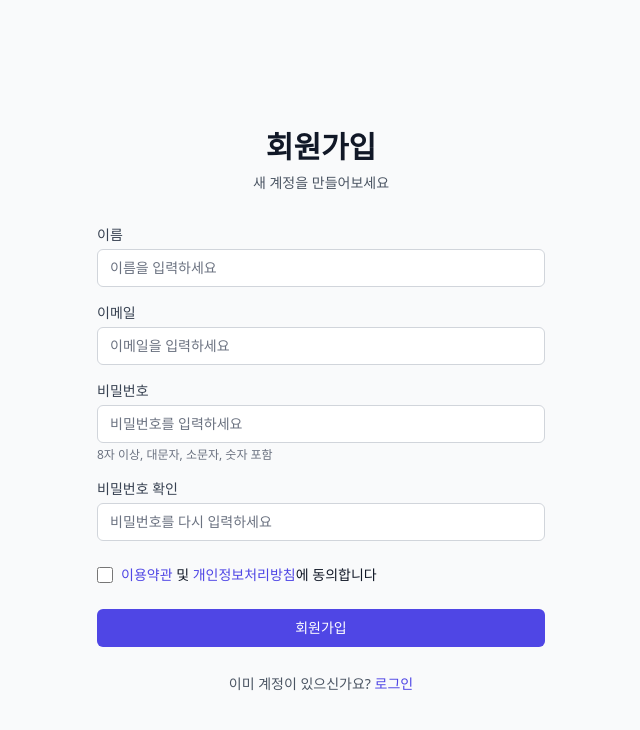
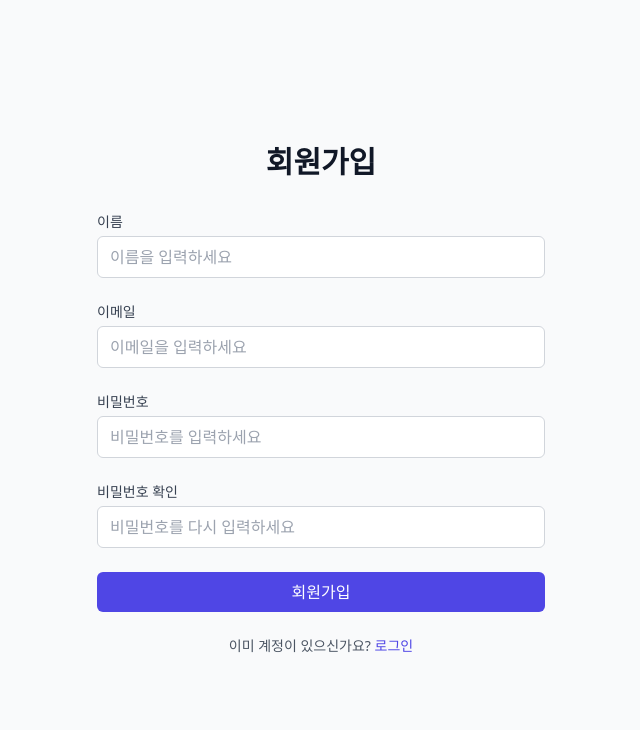
Before and after one commit to Gagam98/CustomDiary, a React (Vite) app: page /register in a window 1280 px wide. Shown: the top 730 px of the page, without its empty margins (319-959 px from the left). Built offline with nearby package versions, Linux system fonts and the light colour scheme.

Commit message:
보호 라우트 및 유틸 추가

```diff
--- a/src/App.tsx
+++ b/src/App.tsx
@@ -3,15 +3,33 @@ import Home from "./pages/Home";
 import Canvas from "./pages/Canvas/Index";
 import LoginPage from "./pages/Login/LoginPage";
 import RegisterPage from "./pages/Login/RegisterPage";
+import ProtectedRoute from "./components/ProtectedRoute";
 
 export default function App() {
   return (
     <Router>
       <Routes>
-        <Route path="/*" element={<Home />} />
-        <Route path="/canvas" element={<Canvas />} />
+        {/* 공개 라우트 */}
         <Route path="/login" element={<LoginPage />} />
         <Route path="/register" element={<RegisterPage />} />
+
+        {/* 보호된 라우트 */}
+        <Route
+          path="/*"
+          element={
+            <ProtectedRoute>
+              <Home />
+            </ProtectedRoute>
+          }
+        />
+        <Route
+          path="/canvas"
+          element={
+            <ProtectedRoute>
+              <Canvas />
+            </ProtectedRoute>
+          }
+        />
       </Routes>
     </Router>
   );
--- /dev/null
+++ b/src/components/ProtectedRoute.tsx
@@ -0,0 +1,23 @@
+import React from "react";
+import { Navigate, useLocation } from "react-router-dom";
+
+interface ProtectedRouteProps {
+  children: React.ReactNode;
+}
+
+const ProtectedRoute: React.FC<ProtectedRouteProps> = ({ children }) => {
+  const location = useLocation();
+
+  // localStorage에서 사용자 정보 확인
+  const user = localStorage.getItem("user");
+
+  // 사용자가 로그인하지 않은 경우 로그인 페이지로 리디렉션
+  if (!user) {
+    // 현재 경로를 state로 전달하여 로그인 후 원래 페이지로 돌아갈 수 있게 함
+    return <Navigate to="/login" state={{ from: location }} replace />;
+  }
+
+  return <>{children}</>;
+};
+
+export default ProtectedRoute;
--- a/src/pages/Login/LoginPage.tsx
+++ b/src/pages/Login/LoginPage.tsx
@@ -1,5 +1,5 @@
 import React, { useState } from "react";
-import { Link } from "react-router-dom";
+import { Link, useNavigate, useLocation } from "react-router-dom";
 
 interface LoginFormData {
   email: string;
@@ -13,25 +13,22 @@ const LoginPage: React.FC = () => {
   });
   const [errors, setErrors] = useState<Partial<LoginFormData>>({});
   const [isLoading, setIsLoading] = useState(false);
+  const navigate = useNavigate();
+  const location = useLocation();
+
+  // 로그인 후 이동할 경로 (기본값: 홈)
+  const from = location.state?.from?.pathname || "/";
 
   const handleInputChange = (e: React.ChangeEvent<HTMLInputElement>) => {
     const { name, value } = e.target;
-    setFormData((prev) => ({
-      ...prev,
-      [name]: value,
-    }));
-    // 입력 시 해당 필드의 에러 제거
+    setFormData((prev) => ({ ...prev, [name]: value }));
     if (errors[name as keyof LoginFormData]) {
-      setErrors((prev) => ({
-        ...prev,
-        [name]: "",
-      }));
+      setErrors((prev) => ({ ...prev, [name]: "" }));
     }
   };
 
   const validateForm = (): boolean => {
     const newErrors: Partial<LoginFormData> = {};
-
     if (!formData.email) {
       newErrors.email = "이메일을 입력해주세요.";
     } else if (!/\S+@\S+\.\S+/.test(formData.email)) {
@@ -50,41 +47,43 @@ const LoginPage: React.FC = () => {
 
   const handleSubmit = async (e: React.FormEvent) => {
     e.preventDefault();
-
     if (!validateForm()) return;
 
     setIsLoading(true);
 
     try {
-      // 실제 로그인 API 호출 로직을 여기에 구현
-      console.log("로그인 시도:", formData);
+      const response = await fetch("http://localhost:8080/api/auth/login", {
+        method: "POST",
+        headers: { "Content-Type": "application/json" },
+        body: JSON.stringify({
+          email: formData.email,
+          password: formData.password,
+        }),
+      });
 
-      // 임시 지연 (실제 API 호출 시뮬레이션)
-      await new Promise((resolve) => setTimeout(resolve, 1000));
+      const message = await response.text();
+      alert(message);
 
-      alert("로그인 성공!");
+      if (message.includes("성공")) {
+        localStorage.setItem("user", JSON.stringify({ email: formData.email }));
+        // 원래 접근하려던 페이지로 이동
+        navigate(from, { replace: true });
+      }
     } catch (error) {
       console.error("로그인 실패:", error);
-      alert("로그인에 실패했습니다. 다시 시도해주세요.");
+      alert("로그인 중 오류가 발생했습니다.");
     } finally {
       setIsLoading(false);
     }
   };
 
   return (
-    <div className="min-h-screen flex items-center justify-center bg-gray-50 py-12 px-4 sm:px-6 lg:px-8">
+    <div className="min-h-screen flex items-center justify-center bg-gray-50 py-12 px-4">
       <div className="max-w-md w-full space-y-8">
-        <div>
-          <h2 className="mt-6 text-center text-3xl font-extrabold text-gray-900">
+        <h2 className="text-center text-3xl font-extrabold text-gray-900">
           로그인
         </h2>
-          <p className="mt-2 text-center text-sm text-gray-600">
-            계정에 로그인하세요
-          </p>
-        </div>
-
-        <form className="mt-8 space-y-6" onSubmit={handleSubmit}>
-          <div className="space-y-4">
+        <form className="space-y-6" onSubmit={handleSubmit}>
           <div>
             <label
               htmlFor="email"
@@ -96,16 +95,15 @@ const LoginPage: React.FC = () => {
               id="email"
               name="email"
               type="email"
-                autoComplete="email"
-                className={`mt-1 appearance-none relative block w-full px-3 py-2 border ${
-                  errors.email ? "border-red-300" : "border-gray-300"
-                } placeholder-gray-500 text-gray-900 rounded-md focus:outline-none focus:ring-indigo-500 focus:border-indigo-500 focus:z-10 sm:text-sm`}
-                placeholder="이메일을 입력하세요"
               value={formData.email}
               onChange={handleInputChange}
+              className={`mt-1 w-full px-3 py-2 border ${
+                errors.email ? "border-red-300" : "border-gray-300"
+              } rounded-md`}
+              placeholder="이메일을 입력하세요"
             />
             {errors.email && (
-                <p className="mt-1 text-sm text-red-600">{errors.email}</p>
+              <p className="text-sm text-red-600">{errors.email}</p>
             )}
           </div>
 
@@ -120,70 +118,36 @@ const LoginPage: React.FC = () => {
               id="password"
               name="password"
               type="password"
-                autoComplete="current-password"
-                className={`mt-1 appearance-none relative block w-full px-3 py-2 border ${
-                  errors.password ? "border-red-300" : "border-gray-300"
-                } placeholder-gray-500 text-gray-900 rounded-md focus:outline-none focus:ring-indigo-500 focus:border-indigo-500 focus:z-10 sm:text-sm`}
-                placeholder="비밀번호를 입력하세요"
               value={formData.password}
               onChange={handleInputChange}
+              className={`mt-1 w-full px-3 py-2 border ${
+                errors.password ? "border-red-300" : "border-gray-300"
+              } rounded-md`}
+              placeholder="비밀번호를 입력하세요"
             />
             {errors.password && (
-                <p className="mt-1 text-sm text-red-600">{errors.password}</p>
+              <p className="text-sm text-red-600">{errors.password}</p>
             )}
           </div>
-          </div>
 
-          <div className="flex items-center justify-between">
-            <div className="flex items-center">
-              <input
-                id="remember-me"
-                name="remember-me"
-                type="checkbox"
-                className="h-4 w-4 text-indigo-600 focus:ring-indigo-500 border-gray-300 rounded"
-              />
-              <label
-                htmlFor="remember-me"
-                className="ml-2 block text-sm text-gray-900"
-              >
-                로그인 상태 유지
-              </label>
-            </div>
-
-            <div className="text-sm">
-              <a
-                href="#"
-                className="font-medium text-indigo-600 hover:text-indigo-500"
-              >
-                비밀번호를 잊으셨나요?
-              </a>
-            </div>
-          </div>
-
-          <div>
           <button
             type="submit"
             disabled={isLoading}
-              className={`group relative w-full flex justify-center py-2 px-4 border border-transparent text-sm font-medium rounded-md text-white ${
-                isLoading
-                  ? "bg-gray-400 cursor-not-allowed"
-                  : "bg-indigo-600 hover:bg-indigo-700 focus:outline-none focus:ring-2 focus:ring-offset-2 focus:ring-indigo-500"
+            className={`w-full py-2 px-4 rounded-md text-white ${
+              isLoading ? "bg-gray-400" : "bg-indigo-600 hover:bg-indigo-700"
             }`}
           >
             {isLoading ? "로그인 중..." : "로그인"}
           </button>
-          </div>
 
-          <div className="text-center">
-            <span className="text-sm text-gray-600">
+          <div className="text-center text-sm text-gray-600">
             계정이 없으신가요?{" "}
             <Link
               to="/register"
-                className="font-medium text-indigo-600 hover:text-indigo-500"
+              className="text-indigo-600 hover:text-indigo-500"
             >
               회원가입
             </Link>
-            </span>
           </div>
         </form>
       </div>
--- a/src/pages/Login/RegisterPage.tsx
+++ b/src/pages/Login/RegisterPage.tsx
@@ -1,5 +1,5 @@
 import React, { useState } from "react";
-import { Link } from "react-router-dom";
+import { Link, useNavigate } from "react-router-dom";
 
 interface RegisterFormData {
   name: string;
@@ -17,19 +17,13 @@ const RegisterPage: React.FC = () => {
   });
   const [errors, setErrors] = useState<Partial<RegisterFormData>>({});
   const [isLoading, setIsLoading] = useState(false);
+  const navigate = useNavigate();
 
   const handleInputChange = (e: React.ChangeEvent<HTMLInputElement>) => {
     const { name, value } = e.target;
-    setFormData((prev) => ({
-      ...prev,
-      [name]: value,
-    }));
-    // 입력 시 해당 필드의 에러 제거
+    setFormData((prev) => ({ ...prev, [name]: value }));
     if (errors[name as keyof RegisterFormData]) {
-      setErrors((prev) => ({
-        ...prev,
-        [name]: "",
-      }));
+      setErrors((prev) => ({ ...prev, [name]: "" }));
     }
   };
 
@@ -68,53 +62,42 @@ const RegisterPage: React.FC = () => {
 
   const handleSubmit = async (e: React.FormEvent) => {
     e.preventDefault();
-
     if (!validateForm()) return;
 
     setIsLoading(true);
 
     try {
-      // 실제 회원가입 API 호출 로직을 여기에 구현
-      console.log("회원가입 시도:", {
+      const response = await fetch("http://localhost:8080/api/auth/register", {
+        method: "POST",
+        headers: { "Content-Type": "application/json" },
+        body: JSON.stringify({
           name: formData.name,
           email: formData.email,
           password: formData.password,
+        }),
       });
 
-      // 임시 지연 (실제 API 호출 시뮬레이션)
-      await new Promise((resolve) => setTimeout(resolve, 1000));
+      const message = await response.text();
+      alert(message);
 
-      alert("회원가입이 완료되었습니다!");
-
-      // 회원가입 성공 후 폼 초기화
-      setFormData({
-        name: "",
-        email: "",
-        password: "",
-        confirmPassword: "",
-      });
+      if (message.includes("성공")) {
+        navigate("/login");
+      }
     } catch (error) {
       console.error("회원가입 실패:", error);
-      alert("회원가입에 실패했습니다. 다시 시도해주세요.");
+      alert("회원가입 중 오류가 발생했습니다.");
     } finally {
       setIsLoading(false);
     }
   };
 
   return (
-    <div className="min-h-screen flex items-center justify-center bg-gray-50 py-12 px-4 sm:px-6 lg:px-8">
+    <div className="min-h-screen flex items-center justify-center bg-gray-50 py-12 px-4">
       <div className="max-w-md w-full space-y-8">
-        <div>
-          <h2 className="mt-6 text-center text-3xl font-extrabold text-gray-900">
+        <h2 className="text-center text-3xl font-extrabold text-gray-900">
           회원가입
         </h2>
-          <p className="mt-2 text-center text-sm text-gray-600">
-            새 계정을 만들어보세요
-          </p>
-        </div>
-
-        <form className="mt-8 space-y-6" onSubmit={handleSubmit}>
-          <div className="space-y-4">
+        <form className="space-y-6" onSubmit={handleSubmit}>
           <div>
             <label
               htmlFor="name"
@@ -126,16 +109,15 @@ const RegisterPage: React.FC = () => {
               id="name"
               name="name"
               type="text"
-                autoComplete="name"
-                className={`mt-1 appearance-none relative block w-full px-3 py-2 border ${
-                  errors.name ? "border-red-300" : "border-gray-300"
-                } placeholder-gray-500 text-gray-900 rounded-md focus:outline-none focus:ring-indigo-500 focus:border-indigo-500 focus:z-10 sm:text-sm`}
-                placeholder="이름을 입력하세요"
               value={formData.name}
               onChange={handleInputChange}
+              className={`mt-1 w-full px-3 py-2 border ${
+                errors.name ? "border-red-300" : "border-gray-300"
+              } rounded-md`}
+              placeholder="이름을 입력하세요"
             />
             {errors.name && (
-                <p className="mt-1 text-sm text-red-600">{errors.name}</p>
+              <p className="text-sm text-red-600">{errors.name}</p>
             )}
           </div>
 
@@ -150,16 +132,15 @@ const RegisterPage: React.FC = () => {
               id="email"
               name="email"
               type="email"
-                autoComplete="email"
-                className={`mt-1 appearance-none relative block w-full px-3 py-2 border ${
-                  errors.email ? "border-red-300" : "border-gray-300"
-                } placeholder-gray-500 text-gray-900 rounded-md focus:outline-none focus:ring-indigo-500 focus:border-indigo-500 focus:z-10 sm:text-sm`}
-                placeholder="이메일을 입력하세요"
               value={formData.email}
               onChange={handleInputChange}
+              className={`mt-1 w-full px-3 py-2 border ${
+                errors.email ? "border-red-300" : "border-gray-300"
+              } rounded-md`}
+              placeholder="이메일을 입력하세요"
             />
             {errors.email && (
-                <p className="mt-1 text-sm text-red-600">{errors.email}</p>
+              <p className="text-sm text-red-600">{errors.email}</p>
             )}
           </div>
 
@@ -174,20 +155,16 @@ const RegisterPage: React.FC = () => {
               id="password"
               name="password"
               type="password"
-                autoComplete="new-password"
-                className={`mt-1 appearance-none relative block w-full px-3 py-2 border ${
-                  errors.password ? "border-red-300" : "border-gray-300"
-                } placeholder-gray-500 text-gray-900 rounded-md focus:outline-none focus:ring-indigo-500 focus:border-indigo-500 focus:z-10 sm:text-sm`}
-                placeholder="비밀번호를 입력하세요"
               value={formData.password}
               onChange={handleInputChange}
+              className={`mt-1 w-full px-3 py-2 border ${
+                errors.password ? "border-red-300" : "border-gray-300"
+              } rounded-md`}
+              placeholder="비밀번호를 입력하세요"
             />
             {errors.password && (
-                <p className="mt-1 text-sm text-red-600">{errors.password}</p>
+              <p className="text-sm text-red-600">{errors.password}</p>
             )}
-              <p className="mt-1 text-xs text-gray-500">
-                8자 이상, 대문자, 소문자, 숫자 포함
-              </p>
           </div>
 
           <div>
@@ -201,69 +178,33 @@ const RegisterPage: React.FC = () => {
               id="confirmPassword"
               name="confirmPassword"
               type="password"
-                autoComplete="new-password"
-                className={`mt-1 appearance-none relative block w-full px-3 py-2 border ${
-                  errors.confirmPassword ? "border-red-300" : "border-gray-300"
-                } placeholder-gray-500 text-gray-900 rounded-md focus:outline-none focus:ring-indigo-500 focus:border-indigo-500 focus:z-10 sm:text-sm`}
-                placeholder="비밀번호를 다시 입력하세요"
               value={formData.confirmPassword}
               onChange={handleInputChange}
+              className={`mt-1 w-full px-3 py-2 border ${
+                errors.confirmPassword ? "border-red-300" : "border-gray-300"
+              } rounded-md`}
+              placeholder="비밀번호를 다시 입력하세요"
             />
             {errors.confirmPassword && (
-                <p className="mt-1 text-sm text-red-600">
-                  {errors.confirmPassword}
-                </p>
+              <p className="text-sm text-red-600">{errors.confirmPassword}</p>
             )}
           </div>
-          </div>
 
-          <div className="flex items-center">
-            <input
-              id="agree-terms"
-              name="agree-terms"
-              type="checkbox"
-              className="h-4 w-4 text-indigo-600 focus:ring-indigo-500 border-gray-300 rounded"
-              required
-            />
-            <label
-              htmlFor="agree-terms"
-              className="ml-2 block text-sm text-gray-900"
-            >
-              <a href="#" className="text-indigo-600 hover:text-indigo-500">
-                이용약관
-              </a>{" "}
-              및{" "}
-              <a href="#" className="text-indigo-600 hover:text-indigo-500">
-                개인정보처리방침
-              </a>
-              에 동의합니다
-            </label>
-          </div>
-
-          <div>
           <button
             type="submit"
             disabled={isLoading}
-              className={`group relative w-full flex justify-center py-2 px-4 border border-transparent text-sm font-medium rounded-md text-white ${
-                isLoading
-                  ? "bg-gray-400 cursor-not-allowed"
-                  : "bg-indigo-600 hover:bg-indigo-700 focus:outline-none focus:ring-2 focus:ring-offset-2 focus:ring-indigo-500"
+            className={`w-full py-2 px-4 rounded-md text-white ${
+              isLoading ? "bg-gray-400" : "bg-indigo-600 hover:bg-indigo-700"
             }`}
           >
             {isLoading ? "회원가입 중..." : "회원가입"}
           </button>
-          </div>
 
-          <div className="text-center">
-            <span className="text-sm text-gray-600">
+          <div className="text-center text-sm text-gray-600">
             이미 계정이 있으신가요?{" "}
-              <Link
-                to="/login"
-                className="font-medium text-indigo-600 hover:text-indigo-500"
-              >
+            <Link to="/login" className="text-indigo-600 hover:text-indigo-500">
               로그인
             </Link>
-            </span>
           </div>
         </form>
       </div>
--- /dev/null
+++ b/src/utils/authUtils.ts
@@ -0,0 +1,38 @@
+// 인증 관련 유틸리티 함수들
+
+// 사용자 데이터 타입 정의
+export interface UserData {
+  email: string;
+  name?: string;
+}
+
+// 로그인 상태 확인
+export const isAuthenticated = (): boolean => {
+  const user = localStorage.getItem("user");
+  return user !== null;
+};
+
+// 현재 사용자 정보 가져오기
+export const getCurrentUser = (): UserData | null => {
+  const user = localStorage.getItem("user");
+  if (!user) return null;
+
+  try {
+    return JSON.parse(user) as UserData;
+  } catch (error) {
+    console.error("사용자 정보 파싱 오류:", error);
+    return null;
+  }
+};
+
+// 로그아웃
+export const logout = (): void => {
+  localStorage.removeItem("user");
+  // 페이지 새로고침하여 로그인 페이지로 리디렉션
+  window.location.href = "/login";
+};
+
+// 사용자 정보 저장
+export const saveUser = (userData: UserData): void => {
+  localStorage.setItem("user", JSON.stringify(userData));
+};
```
Lines whose indentation alone changed are shown as unchanged.
